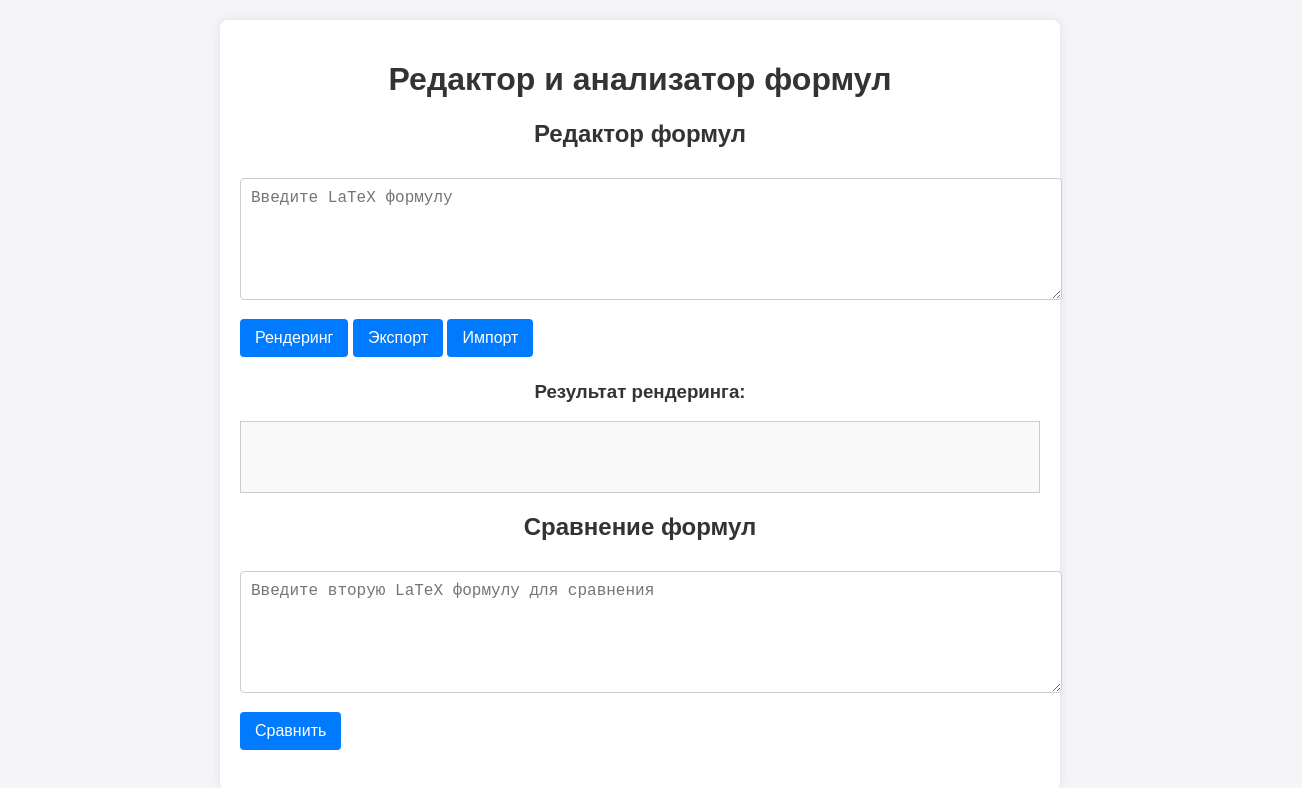
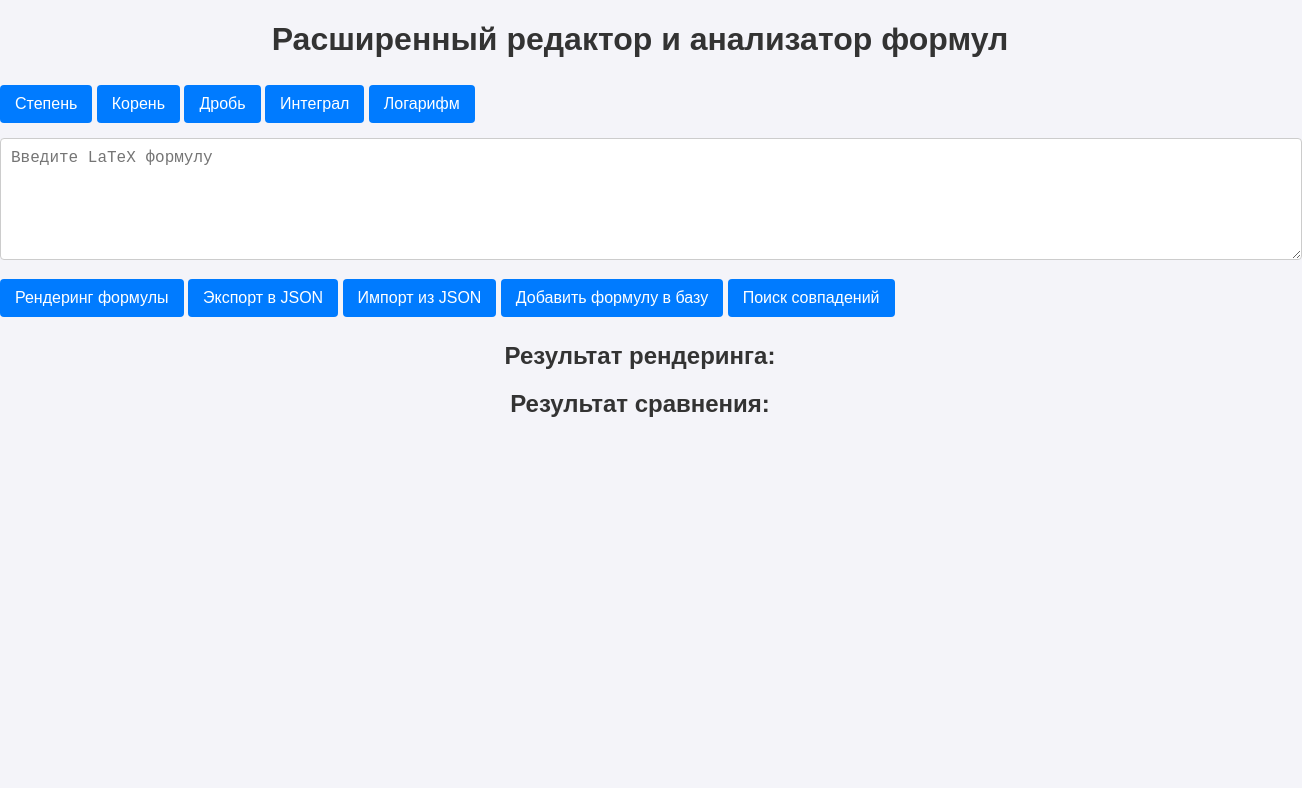
Before and after one commit to dariythe6th/hacaton, a plain HTML site: page atomizer/index.html in a window 1280 px wide. Shown: the whole page, 1302 px wide, since content can reach past the window. Drawn offline with nearby package versions, Linux system fonts and the light colour scheme.

Commit message:
Update index.html

```diff
--- a/atomizer/index.html
+++ b/atomizer/index.html
@@ -8,24 +8,28 @@
   <link rel="stylesheet" href="styles.css">
 </head>
 <body>
-  <div class="container">
-    <h1>Редактор и анализатор формул</h1>
+    <h1>Расширенный редактор и анализатор формул</h1>
 
-    <div class="editor">
-      <h2>Редактор формул</h2>
-      <textarea id="latexInput" placeholder="Введите LaTeX формулу"></textarea>
-      <button onclick="renderFormula()">Рендеринг</button>
-      <button onclick="exportLatex()">Экспорт</button>
-      <button onclick="importLatex()">Импорт</button>
-      <h3>Результат рендеринга:</h3>
-      <div id="formulaOutput" class="formula-output"></div>
+    <div class="toolbar">
+      <button onclick="insertTemplate('x^2')">Степень</button>
+      <button onclick="insertTemplate('\\sqrt{x}')">Корень</button>
+      <button onclick="insertTemplate('\\frac{a}{b}')">Дробь</button>
+      <button onclick="insertTemplate('\\int_{a}^{b}')">Интеграл</button>
+      <button onclick="insertTemplate('\\log(x)')">Логарифм</button>
     </div>
 
-    <div class="comparator">
-      <h2>Сравнение формул</h2>
-      <textarea id="compareInput" placeholder="Введите вторую LaTeX формулу для сравнения"></textarea>
-      <button onclick="compareFormulas()">Сравнить</button>
-      <p id="comparisonResult"></p>
+    <textarea id="latexInput" rows="4" cols="50" placeholder="Введите LaTeX формулу"></textarea>
+    <button onclick="renderFormula()">Рендеринг формулы</button>
+    <button onclick="exportLatex()">Экспорт в JSON</button>
+    <button onclick="importLatex()">Импорт из JSON</button>
+    <button onclick="indexFormula()">Добавить формулу в базу</button>
+    <button onclick="searchFormula()">Поиск совпадений</button>
+
+    <h2>Результат рендеринга:</h2>
+    <div id="formulaOutput"></div>
+
+    <h2>Результат сравнения:</h2>
+    <div id="comparisonResult"></div>
     </div>
   </div>
   <script src="app.js"></script>
```
